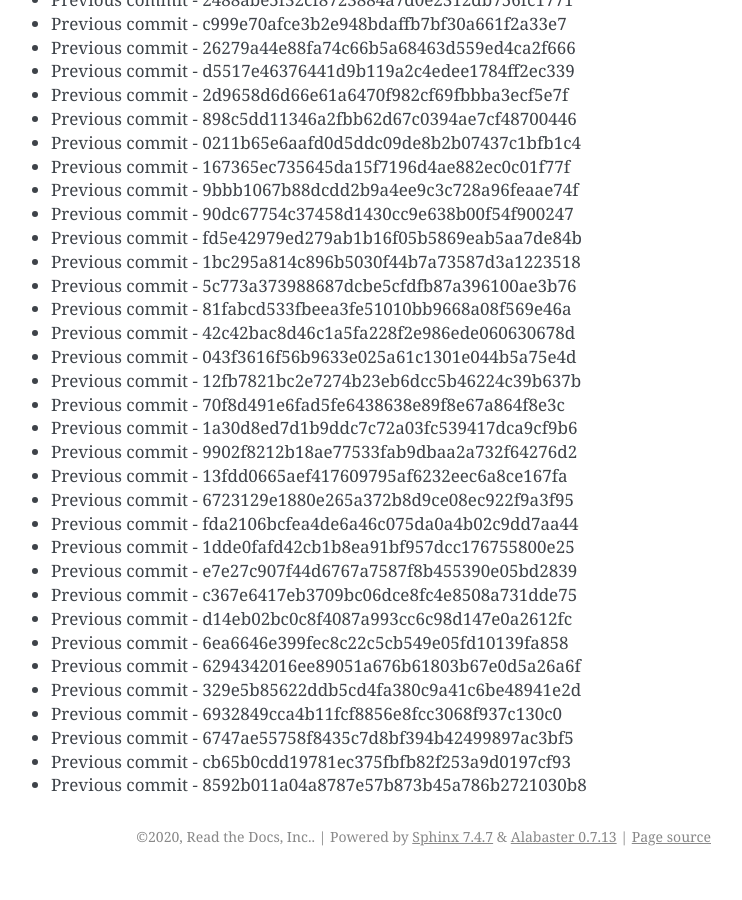
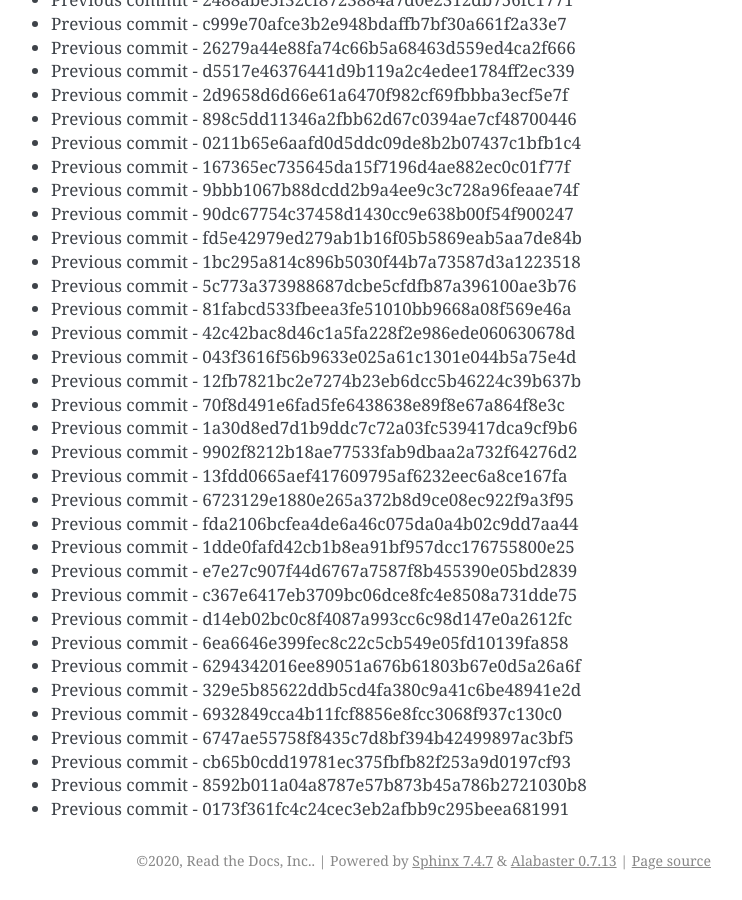
Before and after one commit to readthedocs/rtd-git-stresstest, a Sphinx documentation site: the page built from docs/updates.rst, in a window 1280 px wide and 900 px high, scrolled down 28593 px. Shown: the whole window, without its empty margins (399-1141 px from the left). Built offline with Sphinx 7.4.7, drawn with Linux system fonts in a browser that asks for light colours; before the commit the page ends 29469 px from its top, so only the background shows below that.

Commit message:
Generating commit from previous: 0173f361fc4c24cec3eb2afbb9c295beea681991

```diff
--- a/docs/updates.rst
+++ b/docs/updates.rst
@@ -1233,3 +1233,4 @@ It can be tested for any performance characteristics.
 * Previous commit - 6747ae55758f8435c7d8bf394b42499897ac3bf5
 * Previous commit - cb65b0cdd19781ec375fbfb82f253a9d0197cf93
 * Previous commit - 8592b011a04a8787e57b873b45a786b2721030b8
+* Previous commit - 0173f361fc4c24cec3eb2afbb9c295beea681991
```
